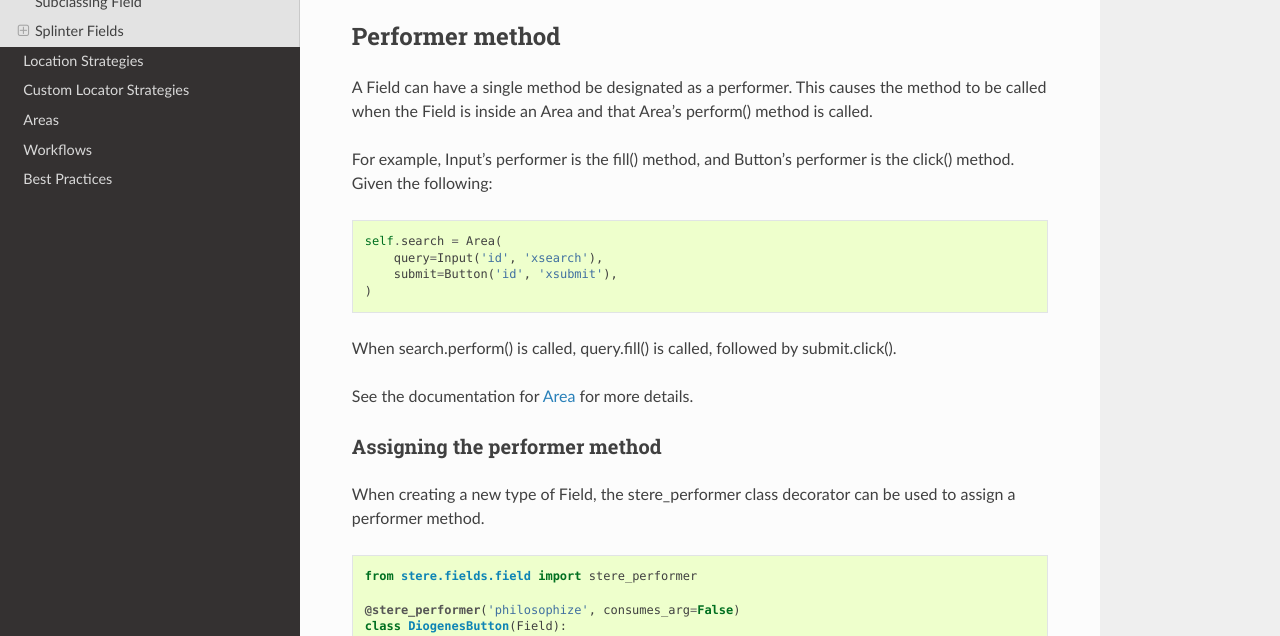
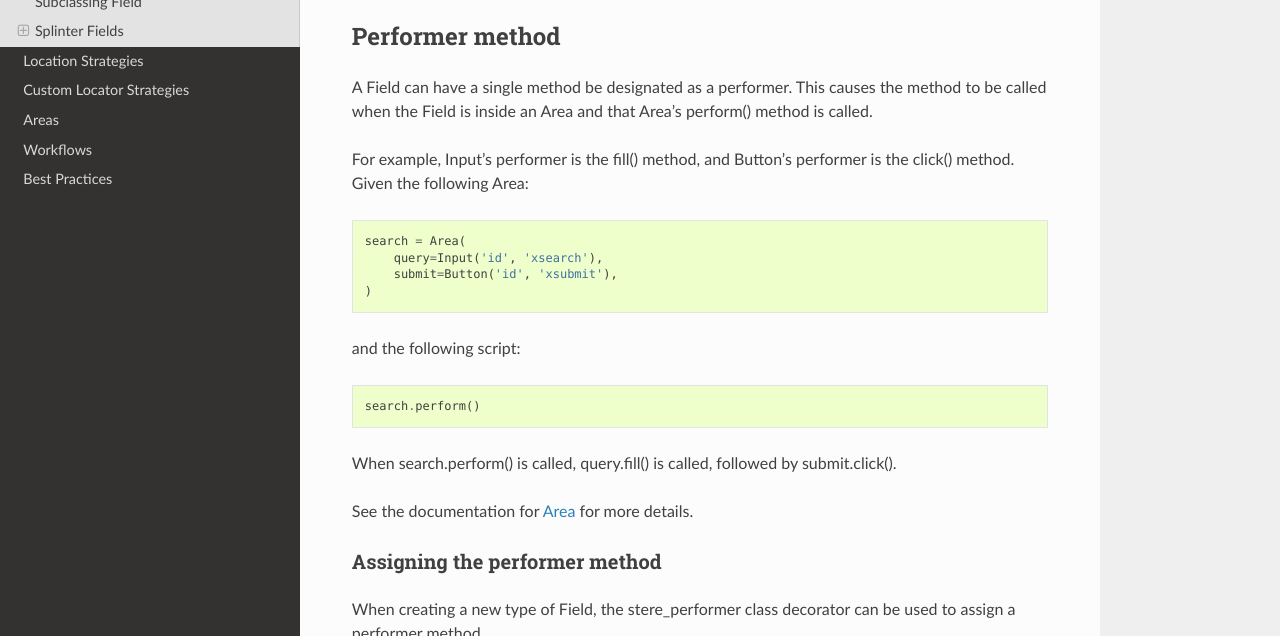
Before and after one commit to jsfehler/stere, a Sphinx documentation site: the page built from docs/field.rst, in a window 1280 px wide and 900 px high, cut to the strip 264-900 px from the top of the window. Built offline with Sphinx 7.4.7 and the Read the Docs theme 2.0.0, drawn with Linux system fonts in a browser that asks for light colours.

Commit message:
Docs: Refine performer example

```diff
--- a/docs/field.rst
+++ b/docs/field.rst
@@ -29,14 +29,21 @@ Performer method
 A Field can have a single method be designated as a performer.
 This causes the method to be called when the Field is inside an Area and that Area's perform() method is called.
 
-For example, Input's performer is the fill() method, and Button's performer is the click() method. Given the following:
+For example, Input's performer is the fill() method, and Button's performer is the click() method. Given the following Area:
 
 .. code-block:: python
 
-    self.search = Area(
+    search = Area(
         query=Input('id', 'xsearch'),
         submit=Button('id', 'xsubmit'),
     )
+
+and the following script:
+
+.. code-block:: python
+
+    search.perform()
+
 
 When search.perform() is called, query.fill() is called, followed by submit.click().
 
```
